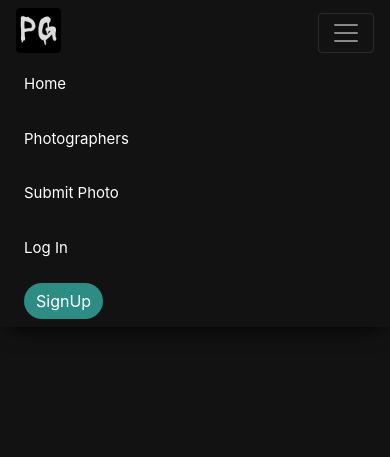
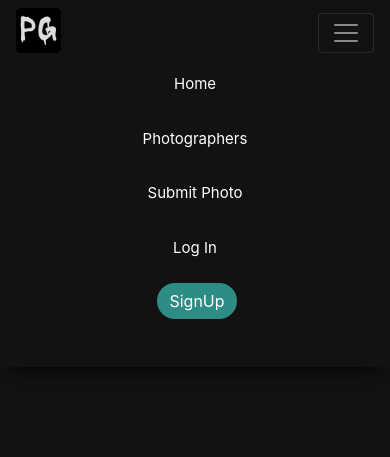
Before and after one commit to quamejnr/Photography, a Django app: page /photographer/ in a window 390 px wide, after a click that opens the changed part. Shown: the top 457 px of the page. Run offline with Django 3.2, Linux system fonts and the light colour scheme; data comes from the database, SQL or seed files in the repository; some libraries are stand-ins or nearby versions.

Commit message:
Centering the navbar on phone screen

```diff
--- a/photo/static/photo/main.css
+++ b/photo/static/photo/main.css
@@ -76,6 +76,10 @@
 
         .btn-outline-danger:hover {
             background-color: rgba(255, 0, 0, 0.9)!important;
+        }
+
+        .navbar {
+            text-align: center;
         }
 
 /* Pagination */
--- a/photo/templates/photo/base.html
+++ b/photo/templates/photo/base.html
@@ -24,7 +24,7 @@
 
 <!--        Navigation-->
         <nav id="nav">
-            <ul class="navbar navbar-dark navbar-expand-md">
+            <ul class="navbar navbar-dark navbar-expand-md pb-5">
                 <div class="container">
                     <a href="{% url 'post-home' %}">
                         <img class="mb-1" width="45px" height="45px" src="{% static 'photo/android-chrome-512x512.png' %}" alt="">
@@ -44,7 +44,7 @@
                                 <li class="nav-item active"><a class="nav-link" href="{% url 'logout' %}">Log Out</a></li>
                             {% else %}
                                 <li class="nav-item active"><a class="nav-link" href="{% url 'login' %}">Log In</a></li>
-                                <a href="{% url 'register'%}"><button class="btn mt-2 ml-2">SignUp</button></a>
+                                <a href="{% url 'register'%}"><button class="btn mt-2 ml-1">SignUp</button></a>
                             {% endif %}
                         </div>
                     </div>
--- a/photography/settings.py
+++ b/photography/settings.py
@@ -37,6 +37,7 @@ SECRET_KEY = env('SECRET_KEY')
 
 # SECURITY WARNING: don't run with debug turned on in production!
 DEBUG = env('DEBUG')
+
 
 ALLOWED_HOSTS = ['myphotographyapp.herokuapp.com']
 
```
